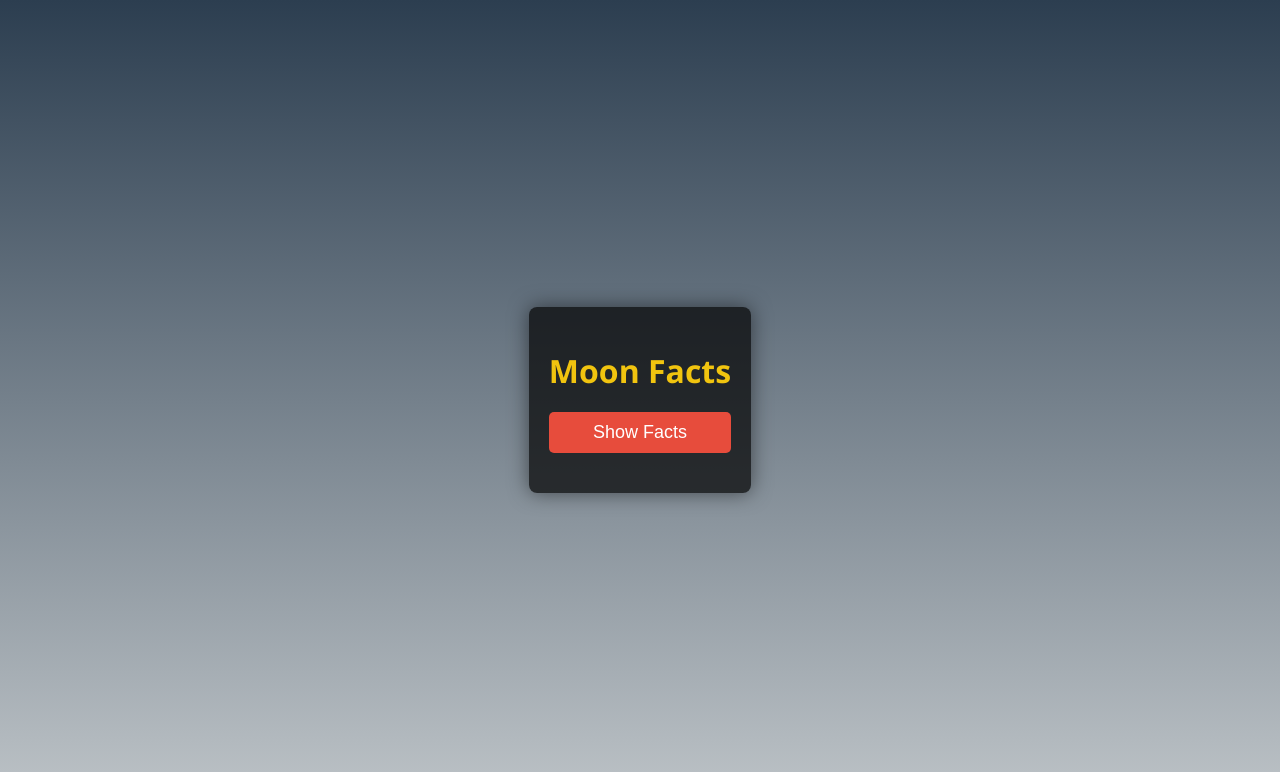
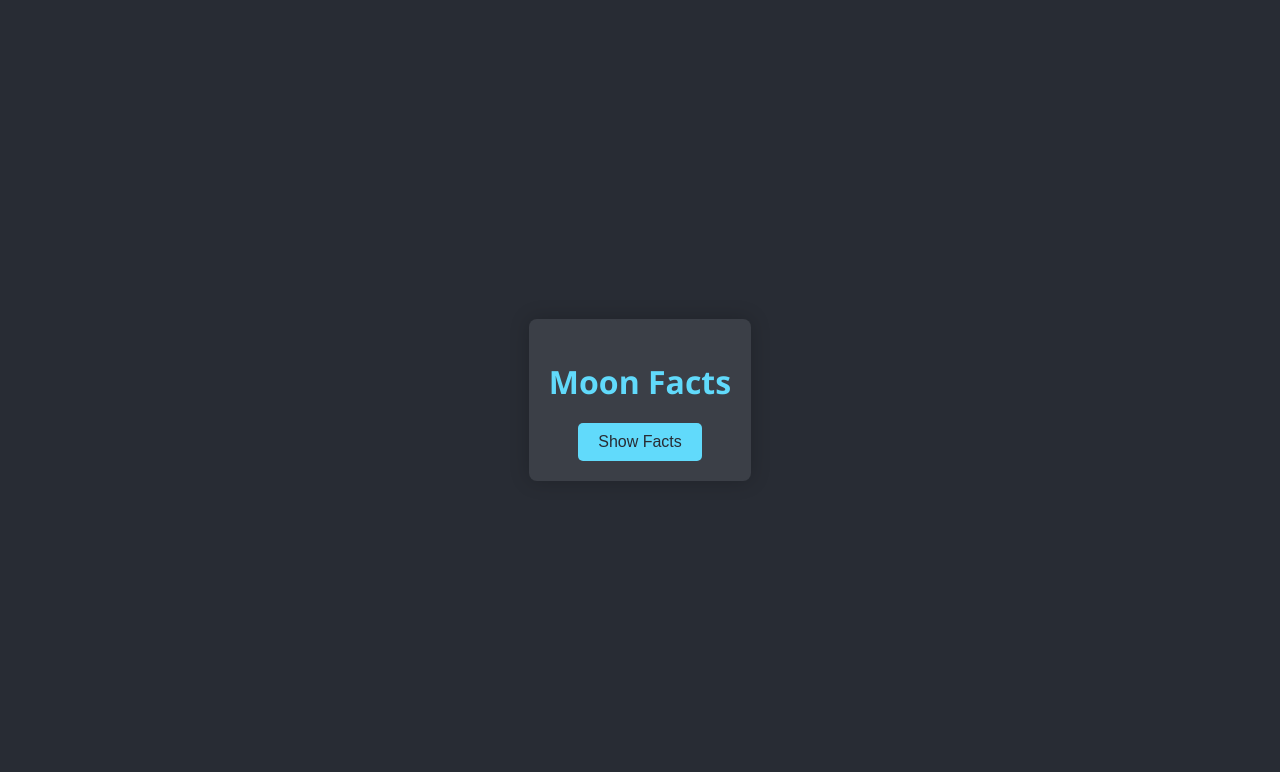
Before and after one commit to Taqiullah18/MoonFacts, a plain HTML site: page index.html in a window 1280 px wide. Drawn offline with Linux system fonts and the light colour scheme.

Commit message:
Update index.html

```diff
--- a/index.html
+++ b/index.html
@@ -9,62 +9,60 @@
             font-family: 'Segoe UI', Tahoma, Geneva, Verdana, sans-serif;
             margin: 0;
             padding: 0;
-            background: linear-gradient(to bottom, #2c3e50, #bdc3c7);
-            color: #fff;
+            background-color: #282c34;
+            color: #ffffff;
             display: flex;
             justify-content: center;
             align-items: center;
-            min-height: 100vh;
+            height: 100vh;
         }
 
         #app {
             max-width: 800px;
-            margin: 20px;
             padding: 20px;
-            background: rgba(0, 0, 0, 0.7);
+            background-color: #3b3f47;
             border-radius: 8px;
-            box-shadow: 0 0 20px rgba(0, 0, 0, 0.5);
+            box-shadow: 0 0 20px rgba(0, 0, 0, 0.2);
+            text-align: center;
         }
 
         h1 {
-            text-align: center;
             margin-bottom: 20px;
-            color: #f1c40f;
-        }
-
-        #show-facts-btn {
-            display: block;
-            width: 100%;
-            padding: 10px 20px;
-            margin-bottom: 20px;
-            background-color: #e74c3c;
-            color: #fff;
-            border: none;
-            border-radius: 5px;
-            font-size: 18px;
-            cursor: pointer;
-            transition: background-color 0.3s ease;
-        }
-
-        #show-facts-btn:hover {
-            background-color: #c0392b;
+            color: #61dafb;
         }
 
         .fact {
-            display: none;
             border-bottom: 1px solid #444;
             padding: 10px 0;
-            opacity: 0;
-            transition: opacity 0.5s ease, transform 0.5s ease;
+            display: none;
+        }
+
+        .fact:last-child {
+            border-bottom: none;
         }
 
         .fact-title {
             font-weight: bold;
-            color: #ecf0f1;
+            color: #61dafb;
         }
 
         .fact-description {
-            color: #bdc3c7;
+            color: #bbbbbb;
+        }
+
+        button {
+            background-color: #61dafb;
+            color: #282c34;
+            border: none;
+            padding: 10px 20px;
+            font-size: 16px;
+            border-radius: 5px;
+            cursor: pointer;
+            transition: background-color 0.3s;
+        }
+
+        button:hover {
+            background-color: #21a1f1;
         }
     </style>
 </head>
@@ -76,16 +74,56 @@
     </div>
     <script>
         const moonFacts = [
-            { fact_number: 1, title: "Natural Satellite", description: "The Moon is Earth's only natural satellite and is the fifth largest moon in the Solar System." },
-            { fact_number: 2, title: "Distance from Earth", description: "The average distance from the Earth to the Moon is about 384,400 kilometers (238,855 miles)." },
-            { fact_number: 3, title: "Surface Gravity", description: "The Moon's gravity is about 1/6th that of Earth's, which means you would weigh significantly less on the Moon." },
-            { fact_number: 4, title: "Phases", description: "The Moon goes through a cycle of phases approximately every 29.5 days, from new moon to full moon and back." },
-            { fact_number: 5, title: "No Atmosphere", description: "The Moon has a very thin atmosphere called an exosphere, which means it cannot support life as we know it." },
-            { fact_number: 6, title: "Tidal Effects", description: "The gravitational pull of the Moon is responsible for the tides in Earth's oceans." },
-            { fact_number: 7, title: "Formation", description: "The most widely accepted theory is that the Moon formed from the debris left over after a Mars-sized body collided with Earth about 4.5 billion years ago." },
-            { fact_number: 8, title: "Surface Features", description: "The Moon's surface is covered with craters, mountains, and flat plains called maria, which are large, dark basaltic plains formed by ancient volcanic eruptions." },
-            { fact_number: 9, title: "Exploration", description: "The Moon was first visited by humans during NASA's Apollo program, with Apollo 11 being the first mission to land astronauts on the Moon in 1969." },
-            { fact_number: 10, title: "Synchronous Rotation", description: "The Moon is in synchronous rotation with Earth, meaning the same side always faces Earth. This is why we only see one side of the Moon from our planet." }
+            {
+                fact_number: 1,
+                title: "Natural Satellite",
+                description: "The Moon is Earth's only natural satellite and is the fifth largest moon in the Solar System."
+            },
+            {
+                fact_number: 2,
+                title: "Distance from Earth",
+                description: "The average distance from the Earth to the Moon is about 384,400 kilometers (238,855 miles)."
+            },
+            {
+                fact_number: 3,
+                title: "Surface Gravity",
+                description: "The Moon's gravity is about 1/6th that of Earth's, which means you would weigh significantly less on the Moon."
+            },
+            {
+                fact_number: 4,
+                title: "Phases",
+                description: "The Moon goes through a cycle of phases approximately every 29.5 days, from new moon to full moon and back."
+            },
+            {
+                fact_number: 5,
+                title: "No Atmosphere",
+                description: "The Moon has a very thin atmosphere called an exosphere, which means it cannot support life as we know it."
+            },
+            {
+                fact_number: 6,
+                title: "Tidal Effects",
+                description: "The gravitational pull of the Moon is responsible for the tides in Earth's oceans."
+            },
+            {
+                fact_number: 7,
+                title: "Formation",
+                description: "The most widely accepted theory is that the Moon formed from the debris left over after a Mars-sized body collided with Earth about 4.5 billion years ago."
+            },
+            {
+                fact_number: 8,
+                title: "Surface Features",
+                description: "The Moon's surface is covered with craters, mountains, and flat plains called maria, which are large, dark basaltic plains formed by ancient volcanic eruptions."
+            },
+            {
+                fact_number: 9,
+                title: "Exploration",
+                description: "The Moon was first visited by humans during NASA's Apollo program, with Apollo 11 being the first mission to land astronauts on the Moon in 1969."
+            },
+            {
+                fact_number: 10,
+                title: "Synchronous Rotation",
+                description: "The Moon is in synchronous rotation with Earth, meaning the same side always faces Earth. This is why we only see one side of the Moon from our planet."
+            }
         ];
 
         const factsContainer = document.getElementById('facts-container');
@@ -109,13 +147,8 @@
         });
 
         showFactsBtn.addEventListener('click', () => {
-            const facts = document.querySelectorAll('.fact');
-            facts.forEach((fact, index) => {
-                setTimeout(() => {
-                    fact.style.display = 'block';
-                    fact.style.opacity = '1';
-                    fact.style.transform = 'translateY(0)';
-                }, index * 100);
+            document.querySelectorAll('.fact').forEach(fact => {
+                fact.style.display = 'block';
             });
             showFactsBtn.style.display = 'none';
         });
```
